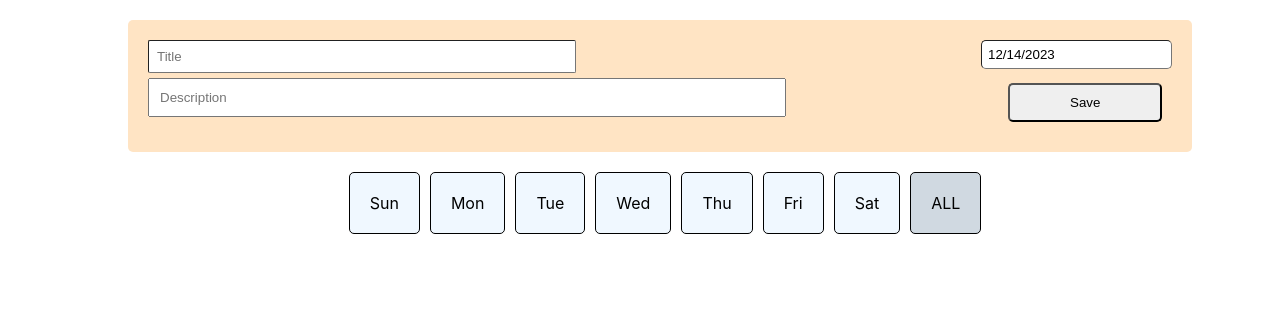
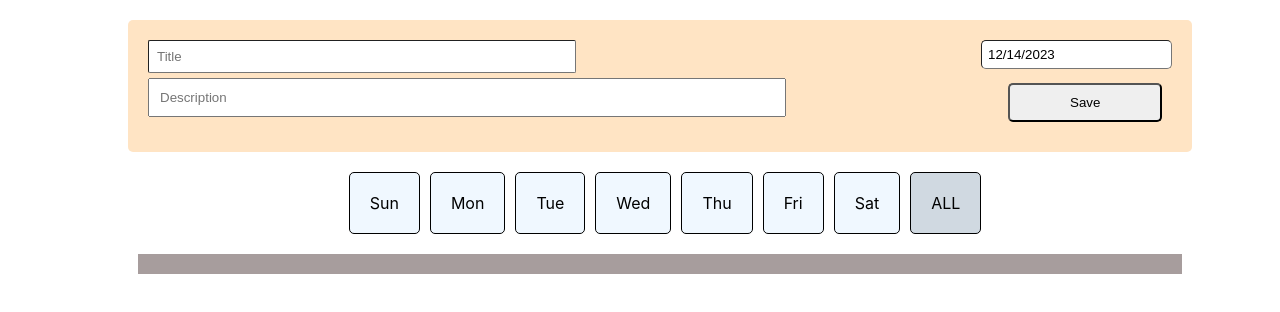
Before and after one commit to kranthi21/day-selection, a React (Create React App) app: page / in a window 1280 px wide. Shown: the top 312 px of the page. Built offline with nearby package versions, Linux system fonts and the light colour scheme.

Commit message:
css tasklist

```diff
--- a/src/components/TaskList.css
+++ b/src/components/TaskList.css
@@ -1,7 +1,22 @@
 .title-detail{
     width:100%;
+}
+
+
+
+.description-detail{
+    width: 100%;
+}
+
+.tasks{
+    width: 80%;
 }
 
 .task{
     width: 100%;
 }
+.inner-tasks{
+    background-color: rgb(167, 157, 157);
+    width:80%;
+    padding: 10px;
+}
--- a/src/components/TaskList.js
+++ b/src/components/TaskList.js
@@ -1,12 +1,13 @@
 import React from 'react';
 import { DragDropContext, Droppable, Draggable } from 'react-beautiful-dnd';
+import './TaskList.css';
 
 const TaskList = ({ tasks, onEdit, onDelete, onDragEnd }) => {
   return (
     <DragDropContext onDragEnd={onDragEnd}>
-      <Droppable droppableId="tasks">
+      <Droppable droppableId="tasks" className="tasks">
         {(provided) => (
-          <div {...provided.droppableProps} ref={provided.innerRef}>
+          <div className='inner-tasks' {...provided.droppableProps} ref={provided.innerRef}>
             {tasks.map((task, index) => (
               <Draggable key={task.id} draggableId={task.id.toString()} index={index}>
                 {(provided) => (
@@ -17,7 +18,7 @@ const TaskList = ({ tasks, onEdit, onDelete, onDragEnd }) => {
                     className="task"
                   >
                     <div className='title-detail'>{task.title}</div>
-                    <div>{task.description}</div>
+                    <div className='description-detail'>{task.description}</div>
                     <button onClick={() => onEdit(task.id, /* pass new title, new description */)}>
                       Edit
                     </button>
```
